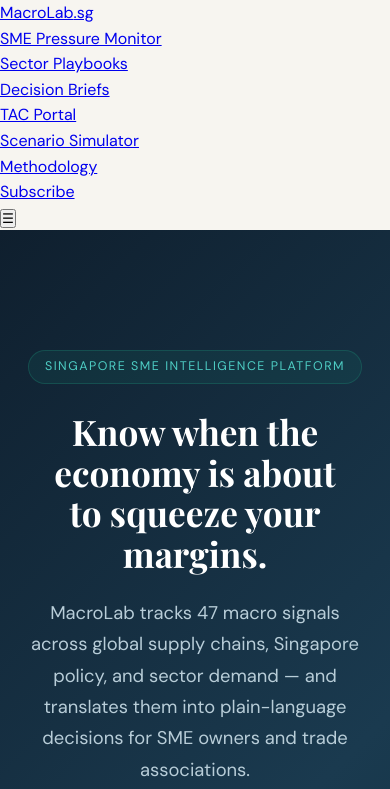
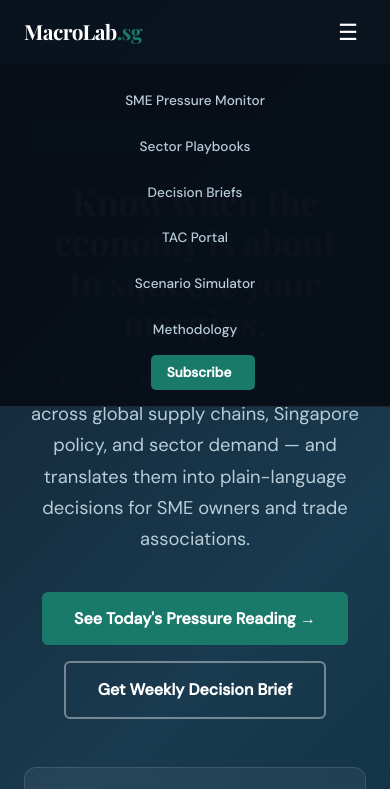
Before and after one commit to gpillai7/macrolab, a plain HTML site: page index.html in a window 390 px wide. Both pictures are taken after a click on the button "Menu". Shown: the top 789 px of the page. Drawn offline with nearby package versions, Linux system fonts and the light colour scheme; a web font is replaced by a local one.

Commit message:
Fix nav bar CSS - add missing fixed nav styles
Added a new navigation bar with responsive design.

```diff
--- a/index.html
+++ b/index.html
@@ -1157,6 +1157,95 @@
   /* Back to top */
   #back-to-top { bottom:120px !important; }
 
+
+  /* ── NEW NAV ──────────────────────────────────────────── */
+  #nav {
+    position: fixed;
+    top: 0;
+    left: 0;
+    right: 0;
+    z-index: 1000;
+    background: rgba(10, 20, 30, 0.95);
+    backdrop-filter: blur(12px);
+    border-bottom: 1px solid rgba(255,255,255,0.08);
+    transition: background 0.3s;
+  }
+  #nav.scrolled {
+    background: rgba(8, 15, 24, 0.98);
+    box-shadow: 0 2px 20px rgba(0,0,0,0.4);
+  }
+  .nav-inner {
+    max-width: 1200px;
+    margin: 0 auto;
+    padding: 0 24px;
+    display: flex;
+    align-items: center;
+    justify-content: space-between;
+    height: 64px;
+  }
+  .nav-logo {
+    font-family: 'Playfair Display', serif;
+    font-size: 1.3rem;
+    font-weight: 700;
+    color: #ffffff;
+    text-decoration: none;
+    letter-spacing: -0.5px;
+  }
+  .nav-logo span { color: #1a7a6a; }
+  .nav-links {
+    display: flex;
+    list-style: none;
+    margin: 0;
+    padding: 0;
+    gap: 4px;
+    align-items: center;
+  }
+  .nav-links li a {
+    color: #b8cdd8;
+    text-decoration: none;
+    font-size: 0.85rem;
+    font-weight: 500;
+    padding: 6px 12px;
+    border-radius: 4px;
+    transition: color 0.2s, background 0.2s;
+    white-space: nowrap;
+  }
+  .nav-links li a:hover { color: #fff; background: rgba(255,255,255,0.08); }
+  .nav-links li a.nav-cta {
+    background: #1a7a6a;
+    color: #fff;
+    font-weight: 600;
+    padding: 7px 16px;
+    border-radius: 5px;
+    margin-left: 8px;
+  }
+  .nav-links li a.nav-cta:hover { background: #15685a; }
+  .nav-hamburger {
+    display: none;
+    background: none;
+    border: none;
+    color: #fff;
+    font-size: 1.4rem;
+    cursor: pointer;
+    padding: 8px;
+  }
+  @media (max-width: 900px) {
+    .nav-hamburger { display: block; }
+    .nav-links {
+      display: none;
+      position: absolute;
+      top: 64px;
+      left: 0;
+      right: 0;
+      background: rgba(8,15,24,0.98);
+      flex-direction: column;
+      padding: 16px;
+      gap: 4px;
+      border-bottom: 1px solid rgba(255,255,255,0.1);
+    }
+    .nav-links.open { display: flex; }
+    .nav-links li a { padding: 10px 16px; display: block; width: 100%; }
+  }
 </style>
 </head>
 <body>
```
